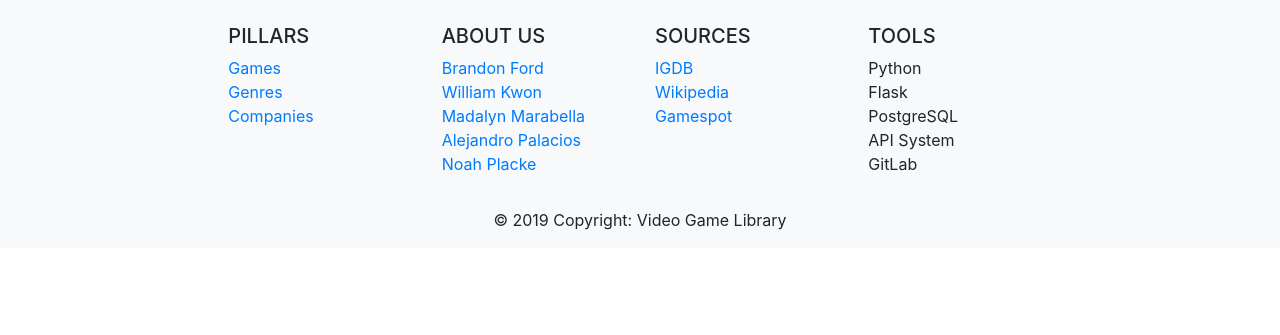
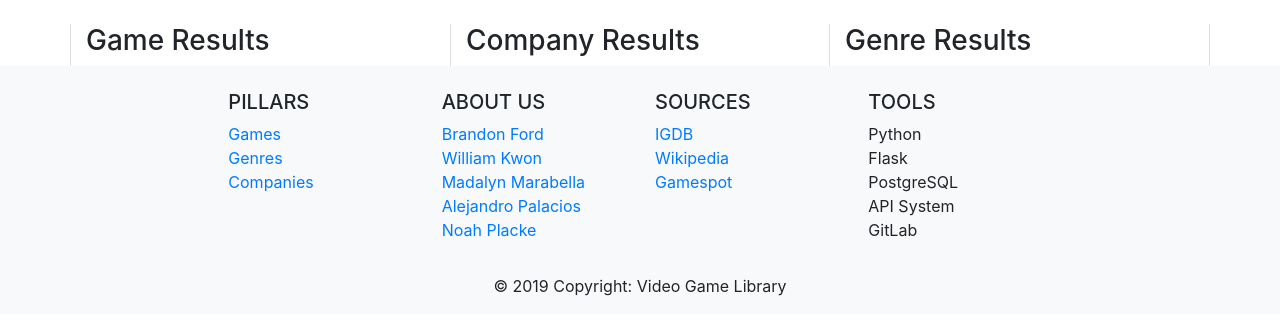
Before and after one commit to noahplacke/cs329e-idb-videogame, a Flask app: page /search/ in a window 1280 px wide. Shown: the part 116-451 px from the top of the page. Run offline with Flask 2, Linux system fonts and the light colour scheme; parts of the project's set-up code (start-up, migrations or seed data) failed here and were passed over; some libraries are stand-ins or nearby versions.

Commit message:
adds search column headings

```diff
--- a/templates/search.html
+++ b/templates/search.html
@@ -22,20 +22,23 @@
 
 
 	<div id = "header">Search Results</div>
-
+  <br>
   <div class="container">
     <div class="row">
       <div class="col-sm-4 border-left">
+        <h3>Game Results</h3>
         {% for game in games %}
           <p><a href = "{{url_for('games')}}{{game.game_id}}">{{game.name}}</a></p>
         {% endfor %}
       </div>
       <div class="col-sm-4 border-left border-right">
+        <h3>Company Results</h3>
         {% for company in companies %}
           <p>{{company.name}}</p>
         {% endfor %}
       </div>
       <div class="col-sm-4 border-right">
+        <h3>Genre Results</h3>
         {% for genre in genres %}
           <p>{{genre.name}}</p>
         {% endfor %}
```
